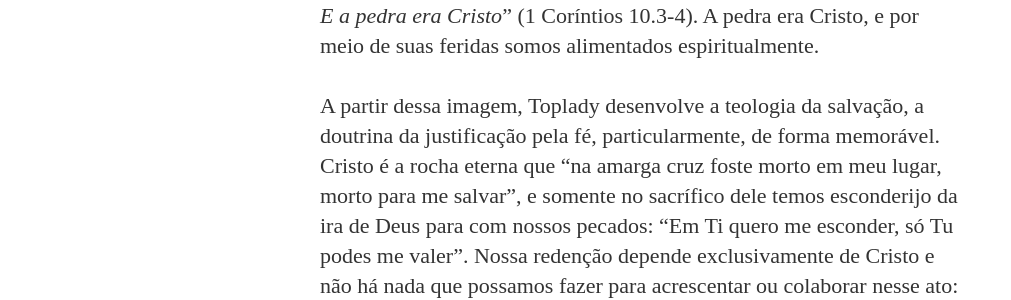
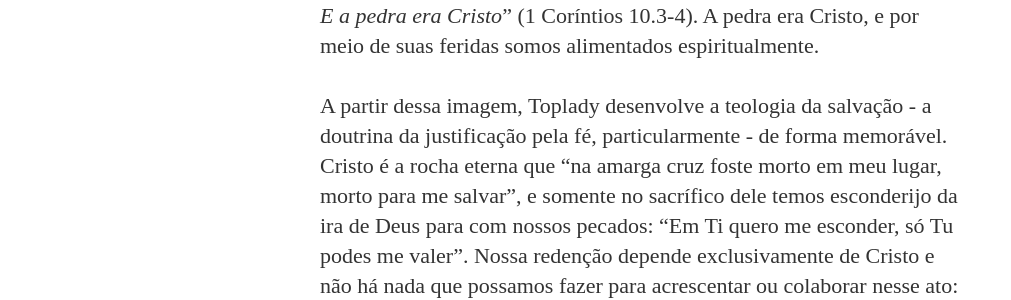
Before and after one commit to filipe-schulz/filipe-schulz.github.io, a Jekyll site: the page built from _posts/2015-03-18-a-rocha-era-cristo.md, in a window 1280 px wide and 900 px high, scrolled down 1477 px. Shown: the part 167-467 px from the top of the window, without its empty margins (0-1011 px from the left). Built offline with Jekyll 4.4.1, drawn with Linux system fonts in a browser that asks for light colours; nearby versions of some CDN libraries; some web fonts are replaced; some of the changed text lies outside the part shown.

```diff
--- a/_posts/2015-03-18-a-rocha-era-cristo.md
+++ b/_posts/2015-03-18-a-rocha-era-cristo.md
@@ -43,7 +43,7 @@ Diz a lenda que Augustus Toplady fugia de uma assustadora tempestade durante uma
 
 Independente da situação e das fontes do hino, sabemos que sua linguagem aponta claramente para a linguagem bíblica. Embora o próprio Senhor Jesus Cristo tenha deixado claro que "a lei e os profetas" (o Antigo Testamento) apontavam para ele, muitas vezes as conexões do AT com o NT não são óbvias, à primeira vista. Felizmente, quando nos lembramos do episódio do povo de Deus saindo do Egito e, após reclamarem de falta de água, beberem diretamente da uma rocha "ferida" por Moisés, Paulo nos ajuda a esclarecer de forma bem direta: "*Todos eles comeram de um só manjar espiritual e beberam da mesma fonte espiritual; porque bebiam de uma pedra espiritual que os seguia. E a pedra era Cristo*" (1 Coríntios 10.3-4). A pedra era Cristo, e por meio de suas feridas somos alimentados espiritualmente.
 
-A partir dessa imagem, Toplady desenvolve a teologia da salvação, a doutrina da justificação pela fé, particularmente, de forma memorável. Cristo é a rocha eterna que "na amarga cruz foste morto em meu lugar, morto para me salvar", e somente no sacrífico dele temos esconderijo da ira de Deus para com nossos pecados: "Em Ti quero me esconder, só Tu podes me valer". Nossa redenção depende exclusivamente de Cristo e não há nada que possamos fazer para acrescentar ou colaborar nesse ato: "Se eu chorasse sem cessar, trabalhasse sem cansar - tudo inútil, tudo em vão; só em Ti há salvação".
+A partir dessa imagem, Toplady desenvolve a teologia da salvação - a doutrina da justificação pela fé, particularmente - de forma memorável. Cristo é a rocha eterna que "na amarga cruz foste morto em meu lugar, morto para me salvar", e somente no sacrífico dele temos esconderijo da ira de Deus para com nossos pecados: "Em Ti quero me esconder, só Tu podes me valer". Nossa redenção depende exclusivamente de Cristo e não há nada que possamos fazer para acrescentar ou colaborar nesse ato: "Se eu chorasse sem cessar, trabalhasse sem cansar - tudo inútil, tudo em vão; só em Ti há salvação".
 
 E a nossa incapacidade moral se dá por não alcançarmos o padrão perfeito de justiça revelado pelo próprio Deus em sua lei: "Minhas obras, eu bem sei, nada valem ante a lei". Nada podemos oferecer e não indignos do amor de Deus, e quando clamamos que ele nos lave em seu sangue, reconhecemos nossa necessidade de sua misericórdia - por não nos dar aquilo que de fato merecemos, o salário do pecado - e sua graça - por nos dar o que não merecíamos de forma alguma, a pureza de seu sangue que nos limpa as transgreções.
 
```
